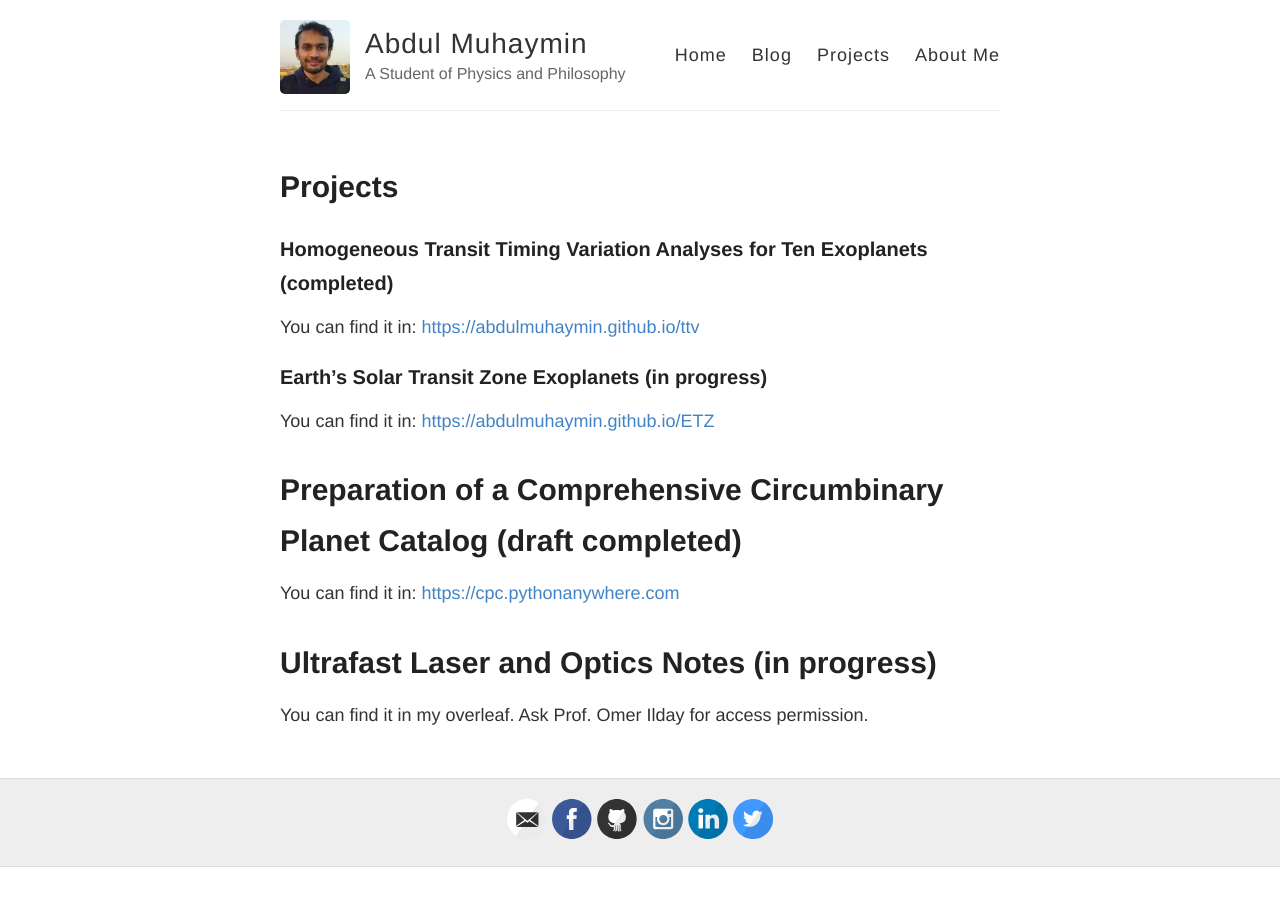
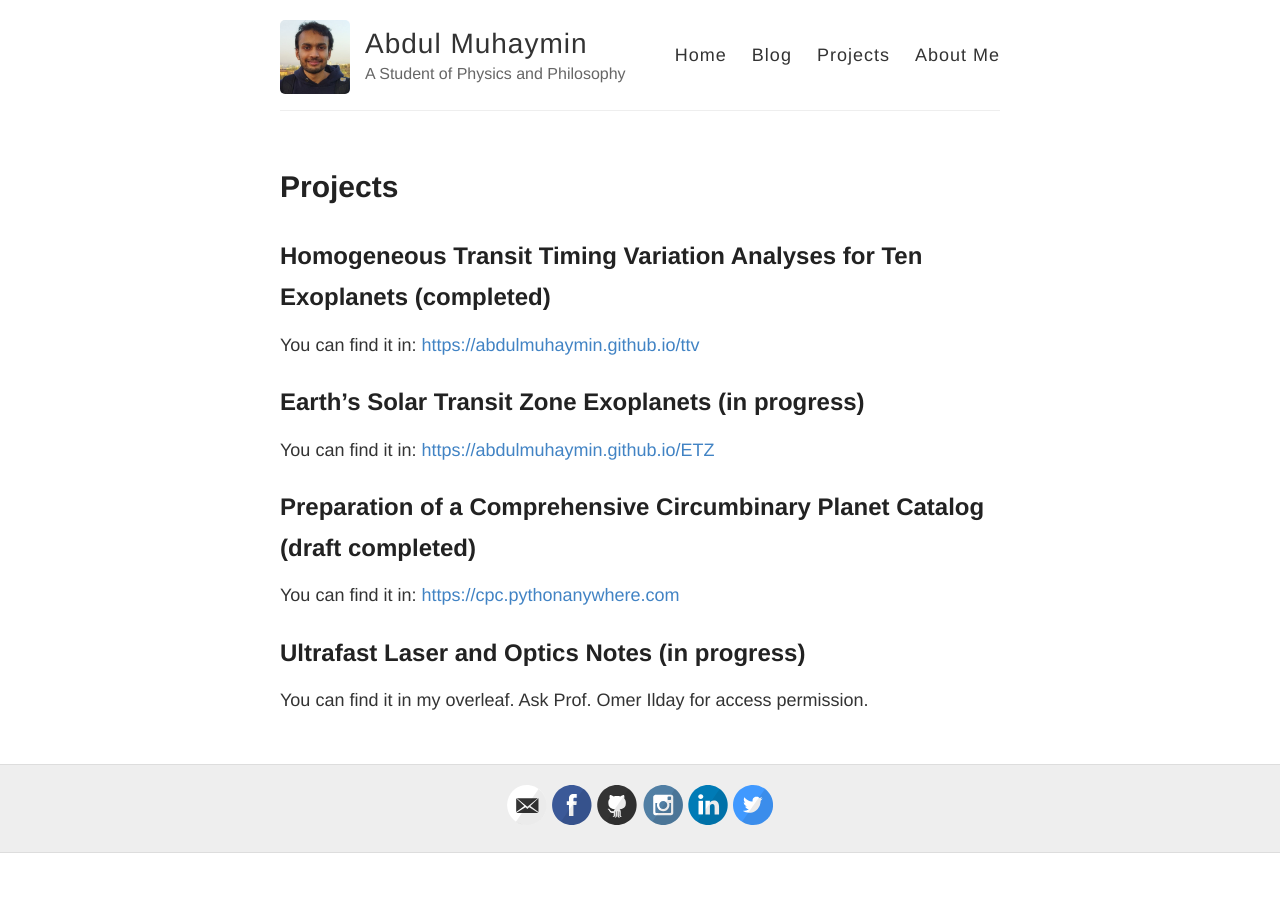
Before and after one commit to AbdulMuhaymin/abdulmuhaymin.github.io, a Jekyll site: the page built from projects.md, in a window 1280 px wide. Built offline with Jekyll 4.4.1, drawn with Linux system fonts in a browser that asks for light colours; nearby versions of some CDN libraries.

Commit message:
preprint of etz

```diff
--- a/projects.md
+++ b/projects.md
@@ -4,18 +4,18 @@ title: Projects
 permalink: /projects/
 ---
 
-### Homogeneous Transit Timing Variation Analyses for Ten Exoplanets (completed)
+## Homogeneous Transit Timing Variation Analyses for Ten Exoplanets (completed)
 
 You can find it in: [https://abdulmuhaymin.github.io/ttv](https://abdulmuhaymin.github.io/ttv)
 
-### Earth's Solar Transit Zone Exoplanets (in progress)
+## Earth's Solar Transit Zone Exoplanets (in progress)
 
 You can find it in: [https://abdulmuhaymin.github.io/ETZ](https://abdulmuhaymin.github.io/ETZ)
 
-# Preparation of a Comprehensive Circumbinary Planet Catalog (draft completed)
+## Preparation of a Comprehensive Circumbinary Planet Catalog (draft completed)
 
 You can find it in: [https://cpc.pythonanywhere.com](https://cpc.pythonanywhere.com/)
 
-# Ultrafast Laser and Optics Notes (in progress)
+## Ultrafast Laser and Optics Notes (in progress)
 
 You can find it in my overleaf. Ask Prof. Omer Ilday for access permission.
```
Also changed, not shown: _posts/2022-9-18-ETZ.md (+2 -2 lines).
